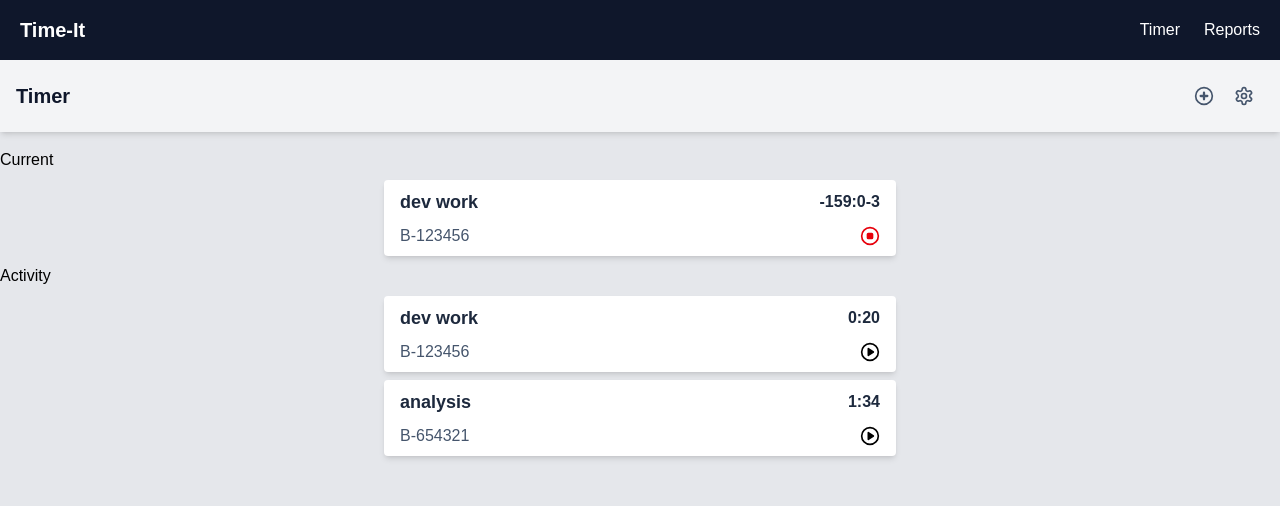
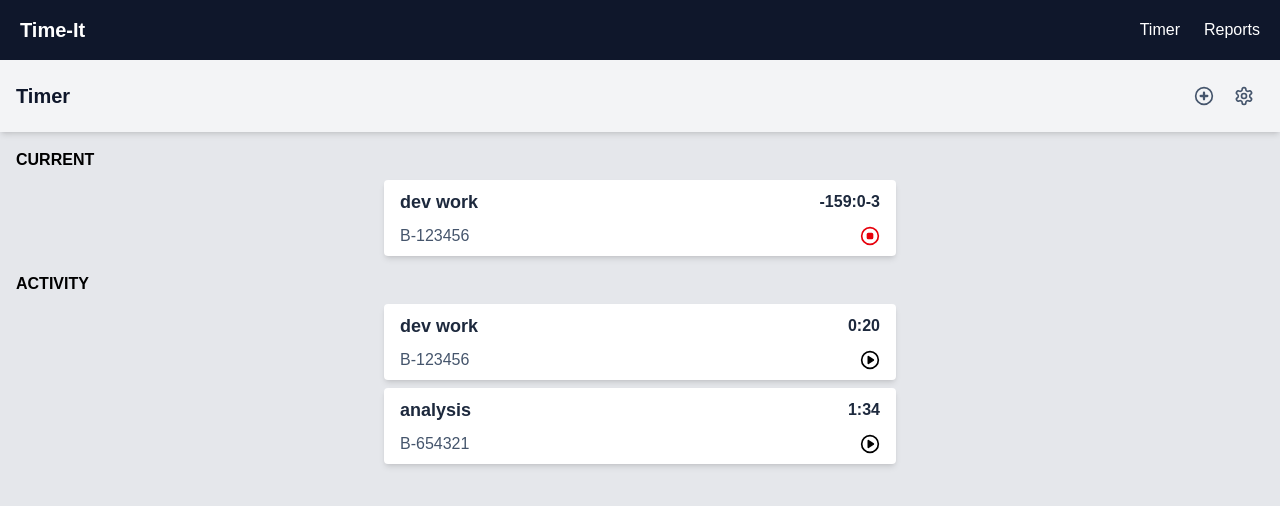
Before and after one commit to wet-sandwich/wet-sandwich.github.io, a SvelteKit app: page / in a window 1280 px wide. Shown: the top 506 px of the page. Built offline with nearby package versions, Linux system fonts and the light colour scheme.

Commit message:
add section headers for timer page

```diff
--- /dev/null
+++ b/src/lib/SectionHeader.svelte
@@ -0,0 +1,5 @@
+<script lang="ts">
+  let { children } = $props();
+</script>
+
+<h1 class="uppercase font-semibold mx-4 mt-4">{@render children()}</h1>
--- a/src/routes/+page.svelte
+++ b/src/routes/+page.svelte
@@ -4,6 +4,7 @@
   import Gear from "../lib/icons/Gear.svelte";
   import HeaderButton from "../lib/HeaderButton.svelte";
   import TimeCard from "../lib/TimeCard.svelte";
+  import SectionHeader from "../lib/SectionHeader.svelte";
 
   let current = {
     id: "as56",
@@ -11,6 +12,7 @@
     project: "B-123456",
     start: 1792003353,
   };
+  // let current;
   let entries = [
     {
       id: "qw12",
@@ -45,10 +47,12 @@
   />
 </PageHeader>
 
-<h2>Current</h2>
-<TimeCard {...current} />
+{#if current}
+  <SectionHeader>Current</SectionHeader>
+  <TimeCard {...current} />
+{/if}
 
-<h2>Activity</h2>
+<SectionHeader>Activity</SectionHeader>
 {#each entries as entry}
   <TimeCard {...entry} />
 {/each}
```
